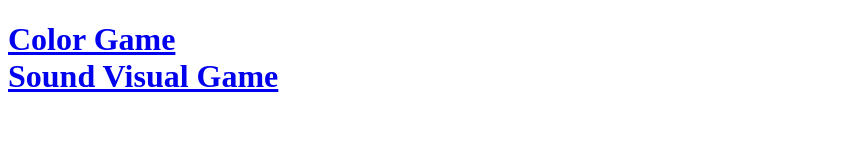
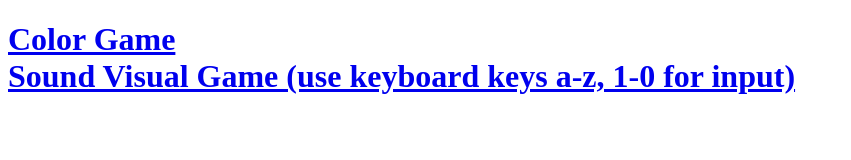
Before and after one commit to phiratio/phiratio.github.io, a plain HTML site: page index.html in a window 1280 px wide. Shown: the whole page, without its empty margins (0-851 px from the left). Drawn offline with Linux system fonts and the light colour scheme.

```diff
--- a/index.html
+++ b/index.html
@@ -8,7 +8,7 @@
 <h1>
     <a href="colorGame/index.html">Color Game</a>
     <br>
-    <a href="soundVisualGame/index.html">Sound Visual Game</a>
+    <a href="soundVisualGame/index.html">Sound Visual Game (use keyboard keys a-z, 1-0 for input)</a>
 </h1>
 </body>
 </html>
```
